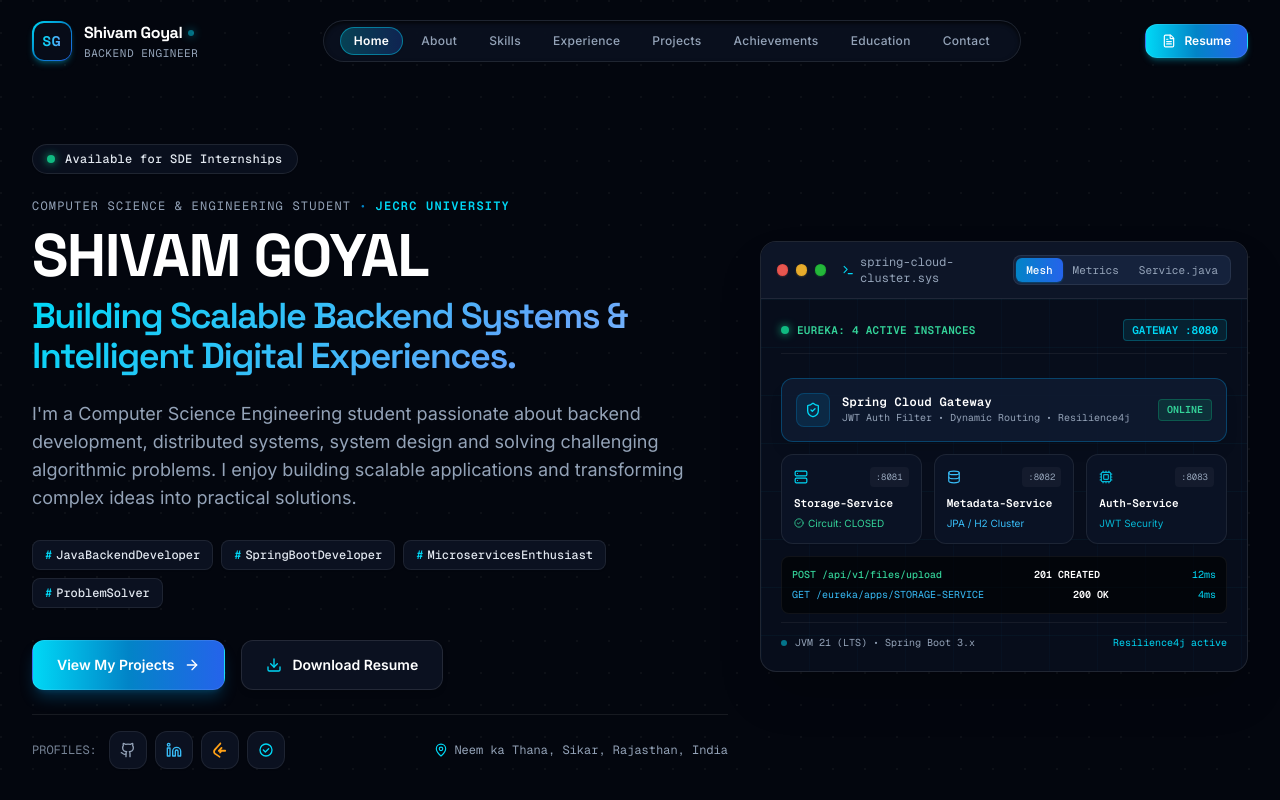
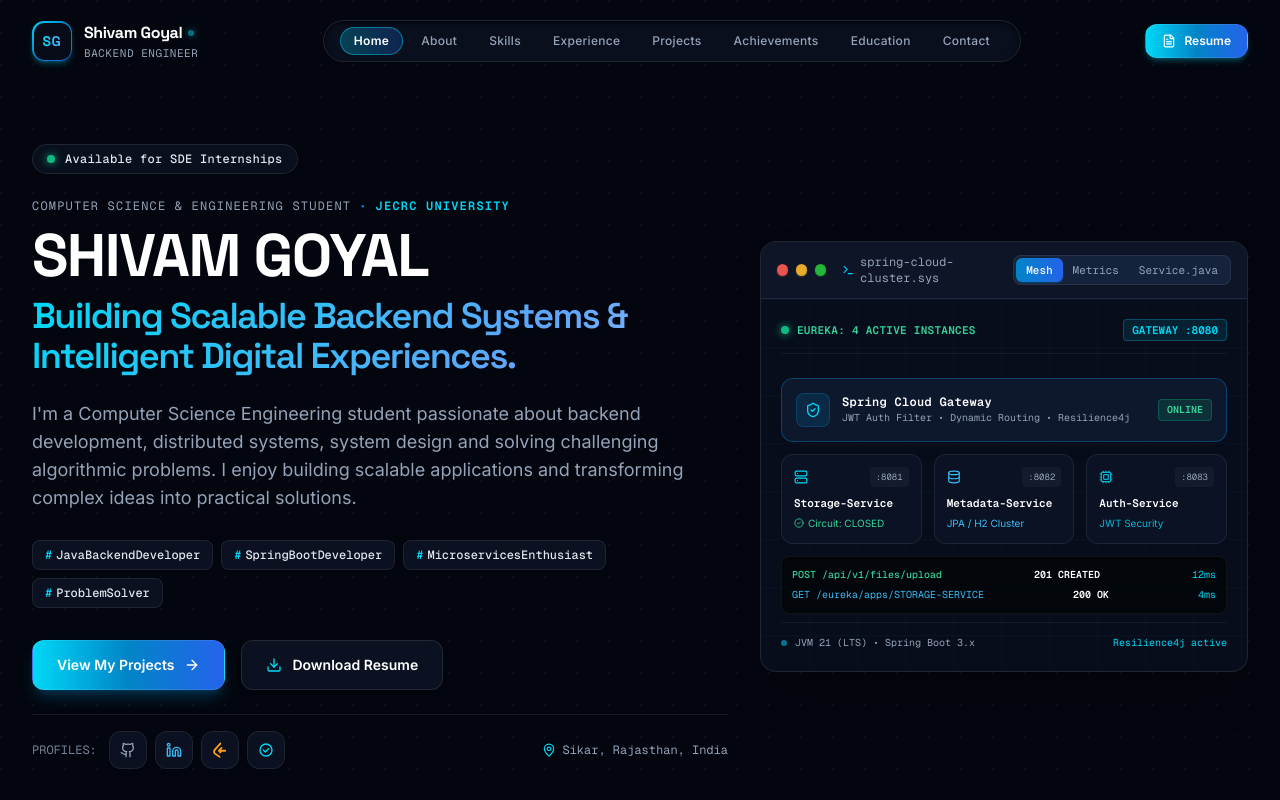
Before and after one commit to shivamgoyal9119/Portfolio, a Next.js app: page / in a window 1280 px wide. Shown: the top 800 px of the page. Built offline with nearby package versions, Linux system fonts and the light colour scheme.

Commit message:
Update location in portfolioData

```diff
--- a/src/data/portfolioData.ts
+++ b/src/data/portfolioData.ts
@@ -100,7 +100,7 @@ export const PORTFOLIO_DATA = {
     contact: {
       email: "shivamgoyal9119@gmail.com",
       phone: "+91 8107604726",
-      location: "Neem ka Thana, Sikar, Rajasthan, India",
+      location: "Sikar, Rajasthan, India",
       resumeUrl: "/Shivam_Goyal_Resume.pdf",
     },
     socialLinks: [
```
